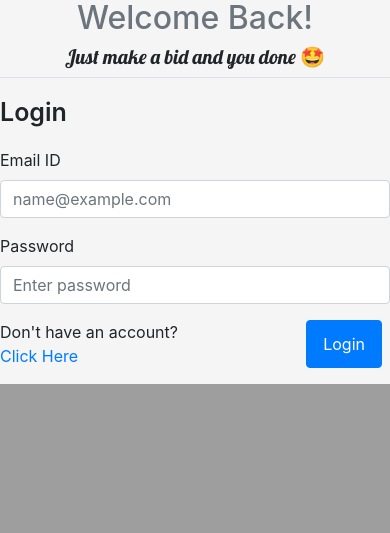
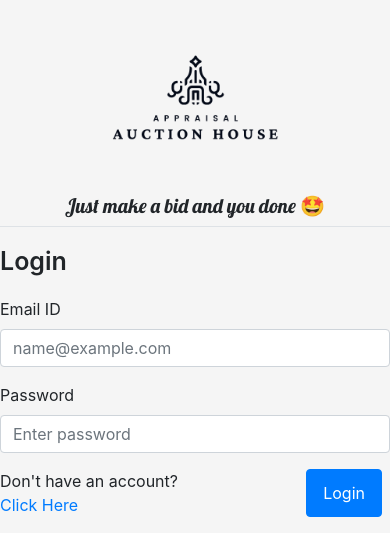
Before and after one commit to Varunkalra18/project, a Flask app: page /login in a window 390 px wide. Shown: the part 845-1378 px from the top of the page. Before the commit the page ends 1229 px from the top, so only its background shows below. Run offline with Flask 2, Linux system fonts and the light colour scheme; some libraries are stand-ins or nearby versions.

Commit message:
with login changes

```diff
--- a/application.py
+++ b/application.py
@@ -97,6 +97,7 @@ def login() :
         if rows[0]["isBlocked"] == 1 :
             return render_template("sorry.html", text="This user has been blocked by ADMIN")
         session["user_id"] = rows[0]["Id"]
+        session["username"] = rows[0]["Username"]
         session["user_image"] = rows[0]["profileImage"]
         return redirect("/")
 
--- a/templates/login.html
+++ b/templates/login.html
@@ -28,19 +28,21 @@
 </script>
 {% endblock %} {% endblock %} {% block main %}
 <div class="row">
-  <div class="col-md-9 bg-dark image-col p-0 h-100">
+  <div class="col-md-9 bg-light image-col p-3 h-100">
+
     <img
       class="w-100 h-100"
       style="background-size: cover;"
-      src="https://thumbs.dreamstime.com/b/female-hand-holding-smartphone-to-enter-price-bid-via-wireless-network-blue-bokeh-background-auction-icon-concept-143712639.jpg"
+      src="static/image/banner1.png"
       alt="No image found"
     />
+
   </div>
   <div class="col-md login-form d-flex flex-column justify-content-center">
     <div
       class="d-flex flex-column justify-content-center align-items-center border-bottom mb-3"
     >
-      <h2 class="text-muted">Welcome Back!</h2>
+    <img class="w-50 h-100" src="static/image/finlogo.png">
       <h3 class="moto-line">Just make a bid and you done 🤩</h3>
     </div>
     <div>
```
Also changed, not shown: templates/layout.html (+5 -33 lines), templates/register.html (+6 -3 lines), static/image/banner1.png (added), static/image/finlogo.png (added), test.db.
